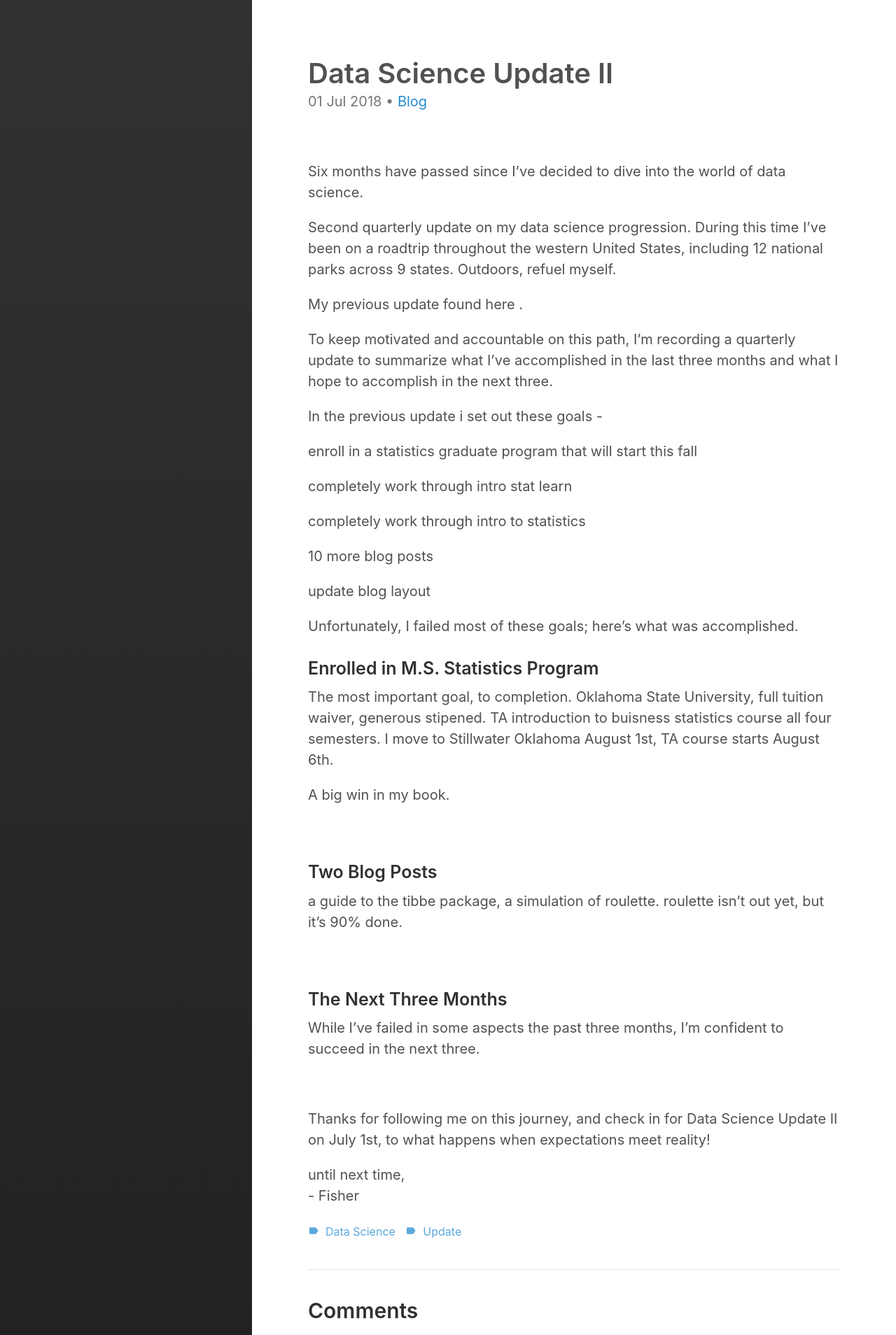
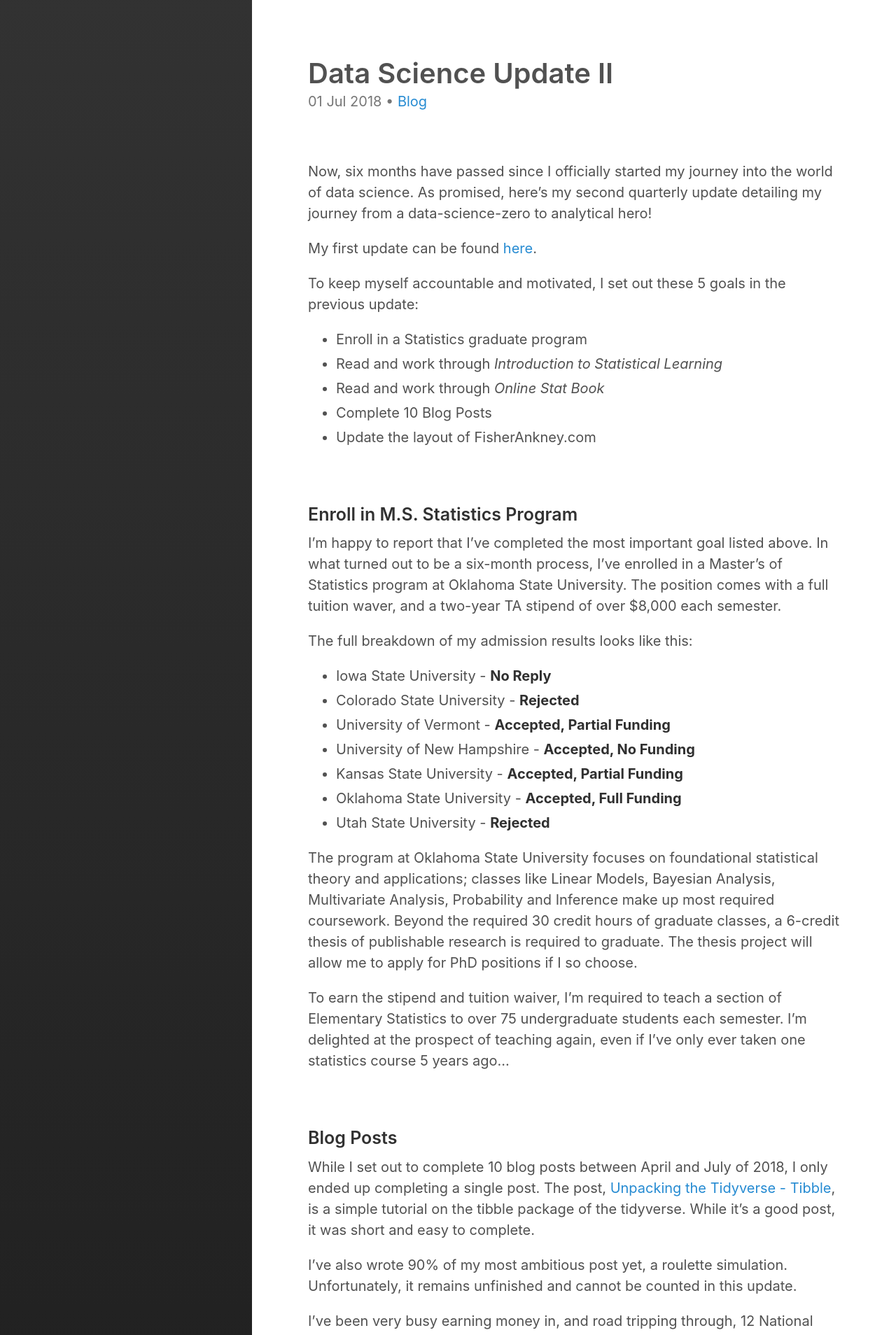
Before and after one commit to fisherra/fisherankney, a Jekyll site: the page built from _posts/2018-07-01-ds-update-2.md, in a window 1280 px wide. Shown: the top 1908 px of the page at 70% size. Built offline with Jekyll 4.4.1, drawn with Linux system fonts in a browser that asks for light colours; some of the changed text lies outside the part shown.

Commit message:
finish ds update 2

```diff
--- a/_posts/2018-07-01-ds-update-2.md
+++ b/_posts/2018-07-01-ds-update-2.md
@@ -10,55 +10,82 @@ tags:
 
 <br>
 
-Six months have passed since I've decided to dive into the world of data science.
+Now, six months have passed since I officially started my journey into the world of data science. As promised, here's my second quarterly update detailing my journey from a data-science-zero to analytical hero!
 
-Second quarterly update on my data science progression. During this time I've been on a roadtrip throughout the western United States, including 12 national parks across 9 states. Outdoors, refuel myself.
+My first update can be found [here]({{ site.baseurl }}/ds-update).
 
-My previous update found here <here>.
+To keep myself accountable and motivated, I set out these 5 goals in the previous update:
 
-To keep motivated and accountable on this path, I'm recording a quarterly update to summarize what I've accomplished in the last three months and what I hope to accomplish in the next three.
-
-In the previous update i set out these goals -
-
-enroll in a statistics graduate program that will start this fall
-
-completely work through intro stat learn
-
-completely work through intro to statistics
-
-10 more blog posts
-
-update blog layout
-
-
-Unfortunately, I failed most of these goals; here's what was accomplished.
-
-### Enrolled in M.S. Statistics Program
-
-The most important goal, to completion. Oklahoma State University, full tuition waiver, generous stipened. TA introduction to buisness statistics course all four semesters. I move to Stillwater Oklahoma August 1st, TA course starts August 6th.
-
-A big win in my book.
+- Enroll in a Statistics graduate program
+- Read and work through *Introduction to Statistical Learning*
+- Read and work through *Online Stat Book*
+- Complete 10 Blog Posts
+- Update the layout of FisherAnkney.com
 
 <br>
 
-### Two Blog Posts
+### Enroll in M.S. Statistics Program
 
-a guide to the tibbe package, a simulation of roulette. roulette isn't out yet, but it's 90% done.
+I'm happy to report that I've completed the most important goal listed above. In what turned out to be a six-month process, I've enrolled in a Master’s of Statistics program at Oklahoma State University. The position comes with a full tuition waver, and a two-year TA stipend of over $8,000 each semester.
 
+The full breakdown of my admission results looks like this:
+
+- Iowa State University - **No Reply**
+- Colorado State University - **Rejected**
+- University of Vermont - **Accepted, Partial Funding**
+- University of New Hampshire - **Accepted, No Funding**
+- Kansas State University - **Accepted, Partial Funding**
+- Oklahoma State University - **Accepted, Full Funding**
+- Utah State University - **Rejected**
+
+The program at Oklahoma State University focuses on foundational statistical theory and applications; classes like Linear Models, Bayesian Analysis, Multivariate Analysis, Probability and Inference make up most required coursework. Beyond the required 30 credit hours of graduate classes, a 6-credit thesis of publishable research is required to graduate. The thesis project will allow me to apply for PhD positions if I so choose.
+
+To earn the stipend and tuition waiver, I’m required to teach a section of Elementary Statistics to over 75 undergraduate students each semester. I’m delighted at the prospect of teaching again, even if I’ve only ever taken one statistics course 5 years ago...
+
+<br>
+
+### Blog Posts
+
+While I set out to complete 10 blog posts between April and July of 2018, I only ended up completing a single post. The post, [Unpacking the Tidyverse - Tibble]({{ site.baseurl }}/r4ds-tibble), is a simple tutorial on the tibble package of the tidyverse.
+While it's a good post, it was short and easy to complete.
+
+I've also wrote 90% of my most ambitious post yet, a roulette simulation. Unfortunately, it remains unfinished and cannot be counted in this update.
+
+I've been very busy earning money in, and road tripping through, 12 National Parks in the last 4 months. And while it is not an excuse to slack on my personal projects, it is an explanation. It's hard to pick up the laptop when you're surrounded by giant sequoia trees in Redwood National Park, or by the sheer cliffs of Yosemite.
+
+<br>
+
+### Introduction to Statistical Learning
+
+I didn't read or work through this book. It's still on my to-do list, but must be pushed to the back burners for now, given my first semester of graduate school is quickly approaching. Perhaps I'll take it on during the winter break later this year.
+
+<br>
+
+### Introduction to Statistics - Online Edition
+
+I've worked through the first half of [Introduction to Statistics](http://onlinestatbook.com/Online_Statistics_Education.pdf) using a pen and paper. While it's a simple refresher of elementary statistics, it's long. I expect to finish the book well before the beginning of this fall semester. Besides, I need to brush up on my elementary statistics if I plan on teaching it to a lecture hall full of undergraduates. It has been five years since I've taken my one-and-only statistics course.
+
+For the record, I did earn an A.
+
+<br>
+
+### FisherAnkney.com
+
+I've revamped the splash page and profile section of this website. While I'm happy with these improvements, the blog post selection screen is certainly lacking. I'd like to add on a short description of the post, or perhaps a visual aid. I would also like to enable pagination to accommodate future expansion.
+
+The blog posts themselves are appealing enough, and I'll leave them be for now. Eventually I would like to add in google analytics and learn some SEO to better optimize my blog posts for internet traffic.
 
 <br>
 
 ### The Next Three Months
 
-While I've failed in some aspects the past three months, I'm confident to succeed in the next three.
+July, August, and September of 2018 will surely be the most important three months of my data science journey so far.
 
+I start my graduate career at Oklahoma State on August 6th with a two-week long Introduction to Scientific Teaching workshop. After that I dive into my coursework and planning my thesis research, both of which have yet to be determined. The graduate program focuses on foundational statistical theory and techniques, not necessarily on data science or computational analytics. That's why now more than ever, it's important for me to be pushing myself to learn technology and keep posting projects to this blog.
 
+By October first, I plan to be performing at an *A* level in all my graduate courses at Oklahoma State. I will exceed all expectations set for me in graduate teaching and research. I will finish working through *Introduction to Statistics - Online Edition* before the semester begins. I also plan to create at least 5 more blog posts using R.
 
-<br>
+Thanks for following me on this journey, and check in for Data Science Update III on September 1st, to what happens when expectations meet reality!
 
-
-
-Thanks for following me on this journey, and check in for Data Science Update II on July 1st, to what happens when expectations meet reality!
-
-until next time, <br>
+Until next time, <br>
 \- Fisher
```
